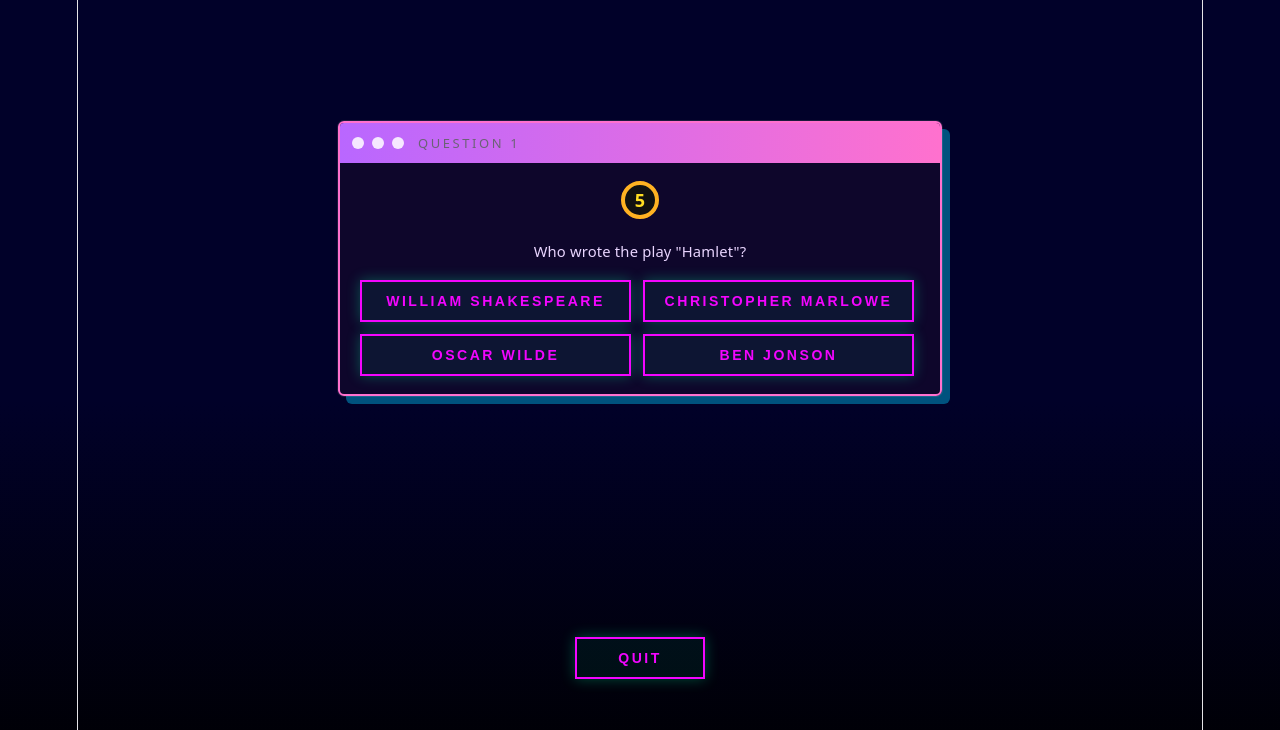
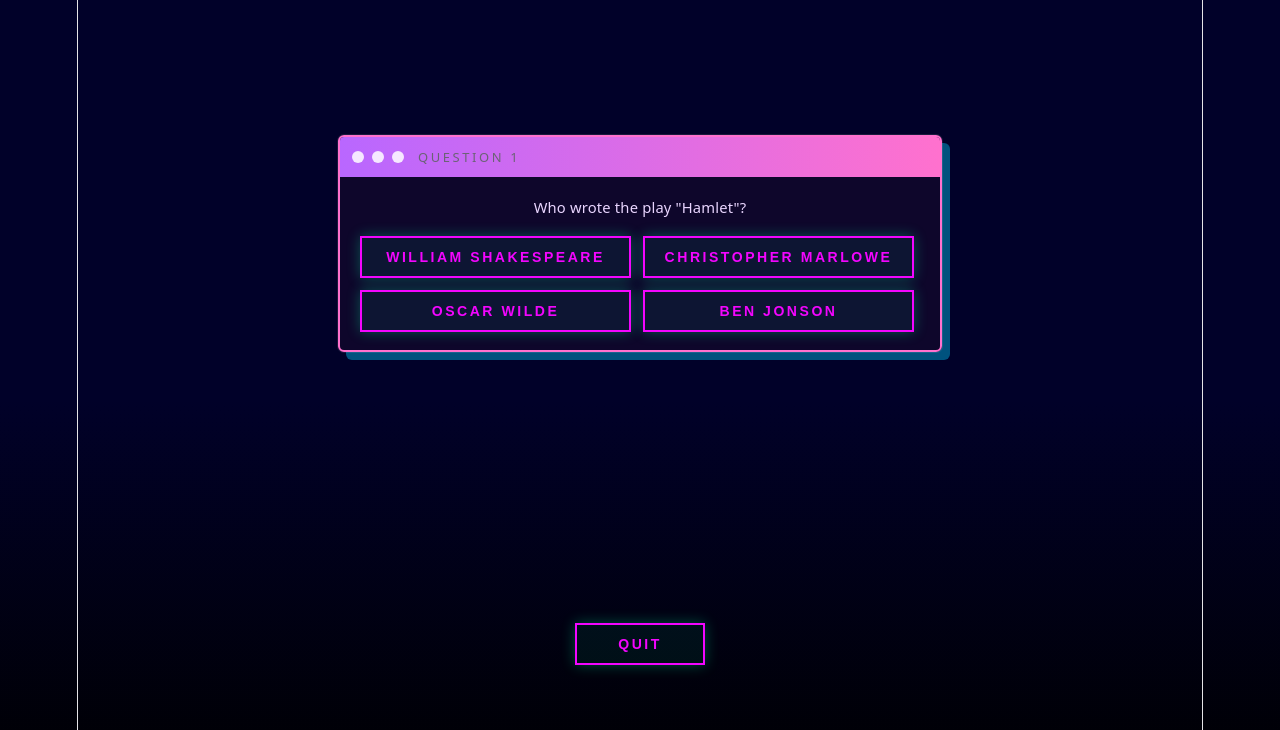
Before and after one commit to akshaykrishna47/Are-You-Smarter-Than-, a React (Vite) app: page /#/Quiz in a window 1280 px wide. Shown: the top 730 px of the page. Built offline with nearby package versions, Linux system fonts and the light colour scheme.

Commit message:
initial commit

```diff
--- /dev/null
+++ b/src/components/GameOver.jsx
@@ -0,0 +1,49 @@
+import { Link } from "react-router-dom";
+
+export default function GameOver({ won, difficulty, currentIndex, onQuit }) {
+    return (
+        <div className="ret-06__gameover">
+
+            {/* Credits roll in the background */}
+            <div className="credits">
+                <div className="credits__inner">
+                    <p>Quiz created by Akky</p>
+                    <p>Lead Question Inventor: Akky's Last Brain Cell</p>
+                    <p>Bug Producer: Unknown Keyboard Gremlin</p>
+                    <p>Coffee Consumption Manager: Akky</p>
+                    <p>Random Fact Department: Internet Rabbit Holes</p>
+                    <p>Quality Assurance: "Works on My Machine"</p>
+                    <p>Special Thanks: Stack Overflow</p>
+                    <p>Moral Support: The Refresh Button</p>
+                    <p>Emergency Debugging Team: 2 AM Panic</p>
+                    <p>Powered by Curiosity and Questionable Decisions</p>
+                    <p>No keyboards were harmed during development*</p>
+                    <p>*Probably</p>
+                    <p>Thanks for playing!</p>
+                </div>
+            </div>
+
+            {/* Result box pinned to bottom */}
+            <div className={`ret-06__gameover-box ${won ? "ret-06__gameover-box--win" : "ret-06__gameover-box--lose"}`}>
+                <div className={`ret-06__gameover-bar ${won ? "ret-06__gameover-bar--win" : "ret-06__gameover-bar--lose"}`}>
+                    <i></i><i></i><i></i>
+                    <span>{won ? "Victory" : "Game Over"}</span>
+                </div>
+                <div className="ret-06__gameover-body">
+                    <h1 className={`ret-06__gameover-title ${won ? "ret-06__gameover-title--win" : "ret-06__gameover-title--lose"}`}>
+                        {won ? "You Win!" : "Game Over"}
+                    </h1>
+                    <p className="ret-06__gameover-msg">
+                        {won
+                            ? `You are smarter than a ${difficulty}.`
+                            : `You made it to question ${currentIndex + 1} of 5.`}
+                    </p>
+                    <Link to="/" onClick={onQuit} style={{ marginTop: "8px" }}>
+                        <button type="button" className="ret-06__btn">Quit</button>
+                    </Link>
+                </div>
+            </div>
+
+        </div>
+    );
+}
--- a/src/components/Quiz.jsx
+++ b/src/components/Quiz.jsx
@@ -3,7 +3,10 @@ import { useState, useEffect, useRef } from "react";
 import { easy } from "./easyQns";
 import { med } from "./medQns";
 import { hard } from "./hardQns";
-import "./Quiz.css"
+import "./Quiz.css";
+import QuizTimer from "./QuizTimer";
+import QuizOptions from "./QuizOptions";
+import GameOver from "./GameOver";
 
 const STORAGE_KEY = "quizState";
 
@@ -20,196 +23,103 @@ function getSavedState() {
     try {
         const raw = sessionStorage.getItem(STORAGE_KEY);
         return raw ? JSON.parse(raw) : null;
-    } catch {
-        return null;
-    }
+    } catch { return null; }
 }
 
 function buildQuestions(difficulty) {
-    const source =
-        difficulty === "5 year old"
-            ? easy
-            : difficulty === "8th Grader"
-            ? med
-            : hard;
+    const source = difficulty === "5 year old" ? easy : difficulty === "8th Grader" ? med : hard;
     return shuffleArray(Object.entries(source));
 }
 
 export default function Quiz() {
     const [selectedOption, setSelectedOption] = useState(null);
     const [answerResult, setAnswerResult] = useState(null);
-
     const location = useLocation();
-    // Read sessionStorage once on mount, not on every render
     const saved = useRef(getSavedState()).current;
-
-    // If we got refreshed, location.state can be empty, so fall back to the saved difficulty
     const difficulty = location.state?.difficulty ?? saved?.difficulty;
     const resumable = Boolean(saved) && saved.difficulty === difficulty;
 
-    const [questions, setQuestions] = useState(() =>
-        resumable ? saved.questions : buildQuestions(difficulty)
-    );
-    const [currentIndex, setCurrentIndex] = useState(() => (resumable ? saved.currentIndex : 0));
-    const [gameOver, setGameOver] = useState(() => (resumable ? saved.gameOver : false));
-    const [won, setWon] = useState(() => (resumable ? saved.won : false));
-    const [options, setOptions] = useState([]);
+    const [questions]    = useState(() => resumable ? saved.questions    : buildQuestions(difficulty));
+    const [currentIndex, setCurrentIndex] = useState(() => resumable ? saved.currentIndex : 0);
+    const [gameOver, setGameOver]         = useState(() => resumable ? saved.gameOver     : false);
+    const [won, setWon]                   = useState(() => resumable ? saved.won          : false);
+    const [options, setOptions]           = useState([]);
 
-    // Shuffle the 4 options every time we land on a new question
     useEffect(() => {
         if (questions.length === 0) return;
         const [, choices] = questions[currentIndex];
         setOptions(shuffleArray(choices));
     }, [questions, currentIndex]);
 
-    // Keep sessionStorage in sync so a refresh resumes instead of regenerating
     useEffect(() => {
         if (questions.length === 0) return;
-        sessionStorage.setItem(
-            STORAGE_KEY,
-            JSON.stringify({ difficulty, questions, currentIndex, gameOver, won })
-        );
+        sessionStorage.setItem(STORAGE_KEY, JSON.stringify({ difficulty, questions, currentIndex, gameOver, won }));
     }, [difficulty, questions, currentIndex, gameOver, won]);
 
     const QUESTION_TIME = 10;
     const [timeLeft, setTimeLeft] = useState(QUESTION_TIME);
 
-    // Reset when question changes
-    useEffect(() => {
-        setTimeLeft(QUESTION_TIME);
-    }, [currentIndex]);
+    useEffect(() => { setTimeLeft(QUESTION_TIME); }, [currentIndex]);
 
-    // Countdown
     useEffect(() => {
         if (gameOver || answerResult !== null) return;
-
-        const interval = setInterval(() => {
-            setTimeLeft((prev) => prev - 1);
-        }, 1000);
-
+        const interval = setInterval(() => setTimeLeft(prev => prev - 1), 1000);
         return () => clearInterval(interval);
     }, [gameOver, answerResult]);
 
-    // Time ran out
-    useEffect(() => {
-        if (timeLeft <= 0) {
-            setGameOver(true);
-        }
-    }, [timeLeft]);
+    useEffect(() => { if (timeLeft <= 0) setGameOver(true); }, [timeLeft]);
 
     function handleAnswer(option) {
-    if (answerResult !== null) return; // locked while animating
-
+        if (answerResult !== null) return;
         const [, choices] = questions[currentIndex];
-    const correctAnswer = choices[0];
-    const isCorrect = option === correctAnswer;
-
+        const isCorrect = option === choices[0];
         setSelectedOption(option);
-
-    // blink for 900ms (3 × 300ms steps), then show colour
         setTimeout(() => {
             setAnswerResult(isCorrect ? "correct" : "wrong");
-
-        // hold colour for 3 seconds, then advance
             setTimeout(() => {
                 setSelectedOption(null);
                 setAnswerResult(null);
-
-        if (!isCorrect) {
-            setGameOver(true);
-        } else if (currentIndex + 1 >= 5) {
-            setWon(true);
-            setGameOver(true);
-        } else {
-            setCurrentIndex(currentIndex + 1);
-        }
+                if (!isCorrect)                    setGameOver(true);
+                else if (currentIndex + 1 >= 1)    { setWon(true); setGameOver(true); }
+                else                               setCurrentIndex(currentIndex + 1);
             }, 2000);
         }, 900);
     }
 
-    function handleQuit() {
-        sessionStorage.removeItem(STORAGE_KEY);
-    }
+    function handleQuit() { sessionStorage.removeItem(STORAGE_KEY); }
 
-    if (questions.length === 0) {
-        return (
-            <div>
-                <h1>Quiz Page</h1>
-                <p>Loading questions...</p>
-            </div>
+    if (questions.length === 0) return <p>Loading...</p>;
+
+    if (gameOver) return (
+        <GameOver
+            won={won}
+            difficulty={difficulty}
+            currentIndex={currentIndex}
+            onQuit={handleQuit}
+        />
     );
-    }
-
-    if (gameOver) {
-        return (
-            <div className="ret-06__gameover">
-                <div className={`ret-06__gameover-box ${won ? "ret-06__gameover-box--win" : "ret-06__gameover-box--lose"}`}>
-                    <div className={`ret-06__gameover-bar ${won ? "ret-06__gameover-bar--win" : "ret-06__gameover-bar--lose"}`}>
-                        <i></i><i></i><i></i>
-                        <span>{won ? "Victory" : "Game Over"}</span>
-                    </div>
-                    <div className="ret-06__gameover-body">
-                        <h1 className={`ret-06__gameover-title ${won ? "ret-06__gameover-title--win" : "ret-06__gameover-title--lose"}`}>
-                            {won ? "You Win!" : "Game Over"}
-                        </h1>
-                        <p className="ret-06__gameover-msg">
-                            {won
-                                ? `You are smarter than a ${difficulty}.`
-                                : `You made it to question ${currentIndex + 1} of 5.`}
-                        </p>
-                        <Link to="/" onClick={handleQuit} style={{ marginTop: "8px" }}>
-                            <button type="button" className="ret-06__btn">Quit</button>
-                        </Link>
-                    </div>
-                </div>
-            </div>
-        );
-    }
 
     const [currentQuestion] = questions[currentIndex];
 
     return (
-        <div style={{
-            display: "flex",
-            flexDirection: "column",
-            alignItems: "center",
-            justifyContent: "center",
-            minHeight: "100vh",
-            padding: "0 2rem 0 2rem"
-        }}>
-            <div className="ret-06__win" style={{ width: "100%", maxWidth: "600px" }}>
+        <div style={{ display:"flex", flexDirection:"column", alignItems:"center", justifyContent:"center", minHeight:"100vh", padding:"0 2rem" }}>
+            <div className="ret-06__win" style={{ width:"100%", maxWidth:"600px" }}>
                 <div className="ret-06__winbar">
                     <i></i><i></i><i></i>
                     <span>Question {currentIndex + 1}</span>
                 </div>
-                <div className="ret-06__wincontent" style={{textAlign:"center"}}>
-                    <div className="quiz-timer">
-                        {timeLeft}
-                    </div>
+                <div className="ret-06__wincontent" style={{ textAlign:"center" }}>
+                    <QuizTimer timeLeft={timeLeft} />
                     {currentQuestion}
-                    <div className="ret-06__row">
-                        {options.map((opt) => {
-                            const isSelected = opt === selectedOption;
-                            let feedbackClass = "";
-                            if (isSelected && answerResult === null)      feedbackClass = "ret-06__btn--blink";
-                            if (isSelected && answerResult === "correct") feedbackClass = "ret-06__btn--correct";
-                            if (isSelected && answerResult === "wrong")   feedbackClass = "ret-06__btn--wrong";
-
-                            return (
-                                <button
-                                    key={opt}
-                                    className={`ret-06__btn ${feedbackClass}`}
-                                    onClick={() => handleAnswer(opt)}
-                                >
-                                    {opt}
-                                </button>
-                            );
-                        })}
+                    <QuizOptions
+                        options={options}
+                        selectedOption={selectedOption}
+                        answerResult={answerResult}
+                        onAnswer={handleAnswer}
+                    />
                 </div>
             </div>
-            </div>
-
-            <Link to="/" onClick={handleQuit} style={{ margin: "auto" }}>
+            <Link to="/" onClick={handleQuit} style={{ margin:"auto" }}>
                 <button type="button" className="ret-06__btn">Quit</button>
             </Link>
         </div>
--- /dev/null
+++ b/src/components/QuizOptions.jsx
@@ -0,0 +1,23 @@
+export default function QuizOptions({ options, selectedOption, answerResult, onAnswer }) {
+    return (
+        <div className="ret-06__row">
+            {options.map((opt) => {
+                const isSelected = opt === selectedOption;
+                let feedbackClass = "";
+                if (isSelected && answerResult === null)      feedbackClass = "ret-06__btn--blink";
+                if (isSelected && answerResult === "correct") feedbackClass = "ret-06__btn--correct";
+                if (isSelected && answerResult === "wrong")   feedbackClass = "ret-06__btn--wrong";
+
+                return (
+                    <button
+                        key={opt}
+                        className={`ret-06__btn ${feedbackClass}`}
+                        onClick={() => onAnswer(opt)}
+                    >
+                        {opt}
+                    </button>
+                );
+            })}
+        </div>
+    );
+}
--- /dev/null
+++ b/src/components/QuizTimer.jsx
@@ -0,0 +1,13 @@
+export default function QuizTimer({ timeLeft }) {
+    return (
+        <div className="numero_counting_wrapper">
+            {[...Array(10)].map((_, i) => (
+                <div
+                    key={i}
+                    className="numero_shape"
+                    style={{ display: (10 - i) === timeLeft ? 'block' : 'none' }}
+                />
+            ))}
+        </div>
+    );
+}
```
Also changed, not shown: src/components/Quiz.css (+42 -0 lines). Lines whose indentation alone changed are shown as unchanged.
